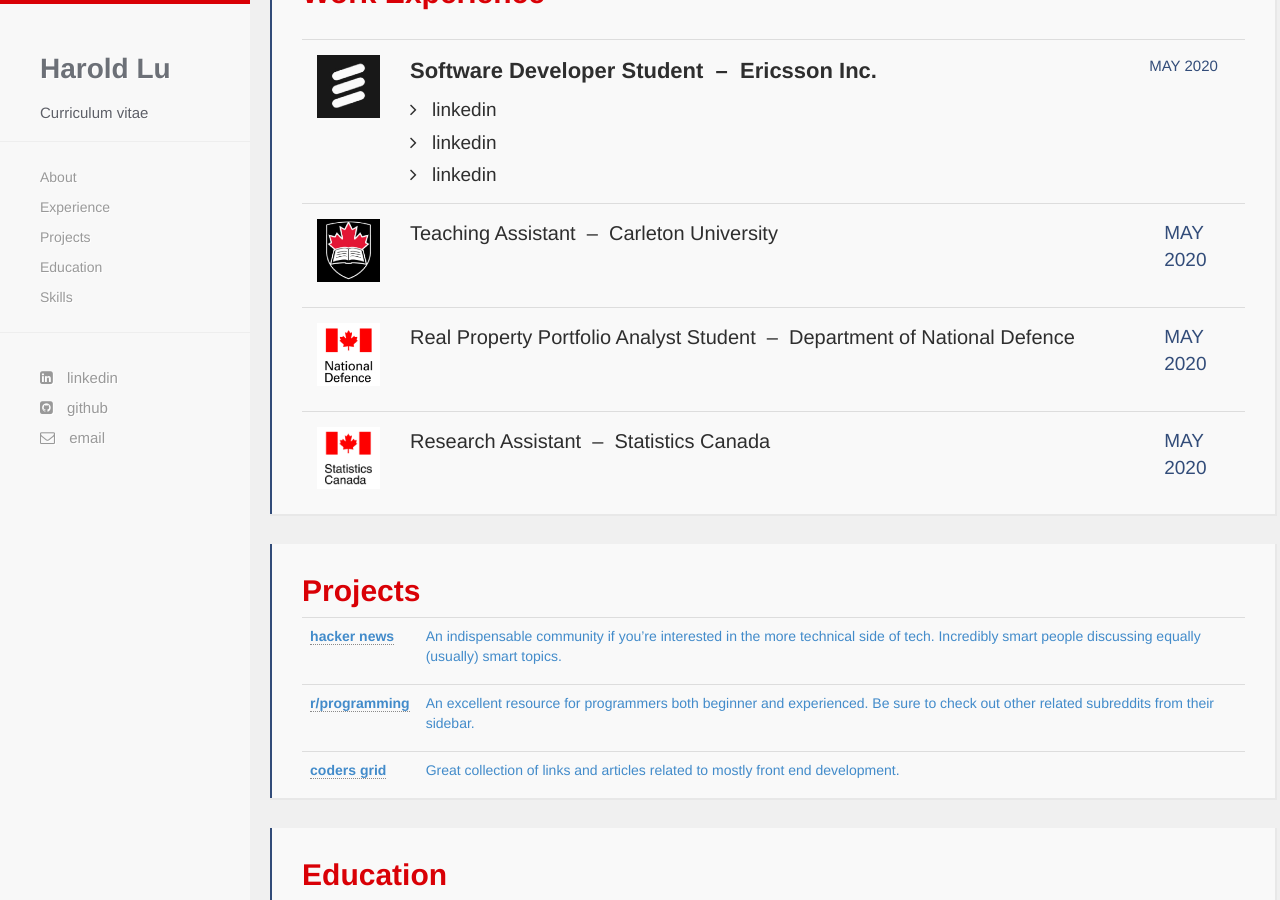
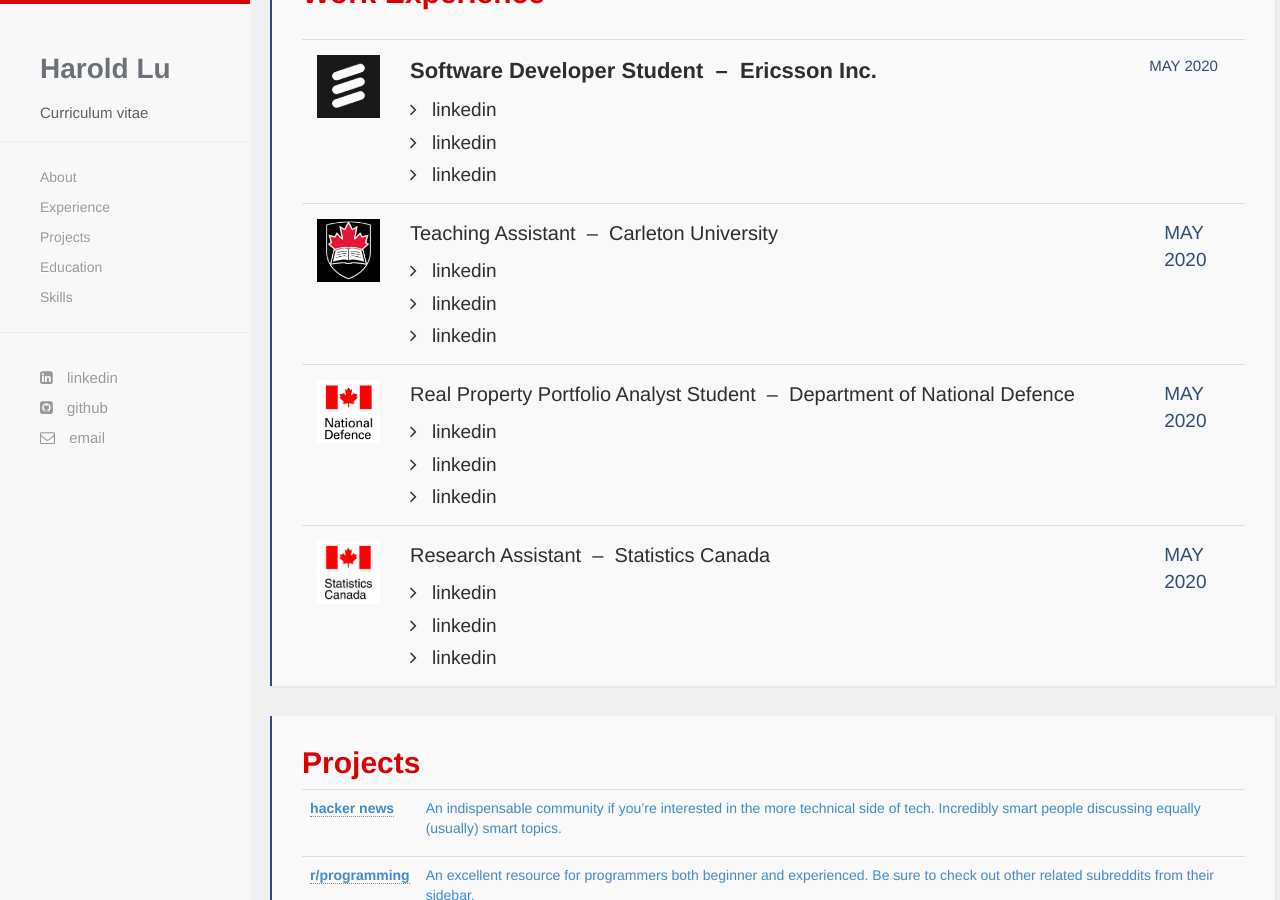
Before and after one commit to harold-lu/harold-lu.github.io, a Jekyll site: the page built from index.html, in a window 1280 px wide and 900 px high, scrolled down 1055 px. Built offline with Jekyll 4.4.1, drawn with Linux system fonts in a browser that asks for light colours; nearby versions of some CDN libraries; some web fonts are replaced.

Commit message:
table update

```diff
--- a/index.html
+++ b/index.html
@@ -50,7 +50,12 @@
             </td>
             <td style="width:80%;padding:15px">
               <p style="color:#2e2e2e;font-size:20px">Teaching Assistant &nbsp;&ndash;&nbsp; Carleton University</p>
-            </td>
+              <ul  style="font-size:19px;font-weight:450;color:#2e2e2e;list-style-type: none;list-style-position:inside;margin:0;padding:0px 0px 0px 0px">
+				<li style="padding-bottom:5px"><i class="fa fa-angle-right" style="padding-right:10px"></i> linkedin</li>
+				<li style="padding-bottom:5px"><i class="fa fa-angle-right" style="padding-right:10px"></i> linkedin</li>
+				<li><i class="fa fa-angle-right" style="padding-right:10px"></i> linkedin</li>
+			  </ul>
+			</td>
 		    <td style="padding:15px">
 			  <p style="color:#324C79; font-size:19px">MAY 2020</p>
 			</td>
@@ -61,7 +66,12 @@
             </td>
             <td style="width:80%;padding:15px">
               <p style="color:#2e2e2e;font-size:20px">Real Property Portfolio Analyst Student &nbsp;&ndash;&nbsp; Department of National Defence</p>
-            </td>
+			  <ul  style="font-size:19px;font-weight:450;color:#2e2e2e;list-style-type: none;list-style-position:inside;margin:0;padding:0px 0px 0px 0px">
+				<li style="padding-bottom:5px"><i class="fa fa-angle-right" style="padding-right:10px"></i> linkedin</li>
+				<li style="padding-bottom:5px"><i class="fa fa-angle-right" style="padding-right:10px"></i> linkedin</li>
+				<li><i class="fa fa-angle-right" style="padding-right:10px"></i> linkedin</li>
+			  </ul>
+			</td>
 			<td style="padding:15px">
 			  <p style="color:#324C79; font-size:19px">MAY 2020</p>
 			</td>
@@ -72,7 +82,12 @@
             </td>
             <td style="width:80%;padding:15px">
               <p style="color:#2e2e2e;font-size:20px">Research Assistant &nbsp;&ndash;&nbsp; Statistics Canada</p>
-            </td>
+			  <ul  style="font-size:19px;font-weight:450;color:#2e2e2e;list-style-type: none;list-style-position:inside;margin:0;padding:0px 0px 0px 0px">
+				<li style="padding-bottom:5px"><i class="fa fa-angle-right" style="padding-right:10px"></i> linkedin</li>
+				<li style="padding-bottom:5px"><i class="fa fa-angle-right" style="padding-right:10px"></i> linkedin</li>
+				<li><i class="fa fa-angle-right" style="padding-right:10px"></i> linkedin</li>
+			  </ul>
+			</td>
 			<td style="padding:15px">
 			  <p style="color:#324C79; font-size:19px">MAY 2020</p>
 			</td>
```
